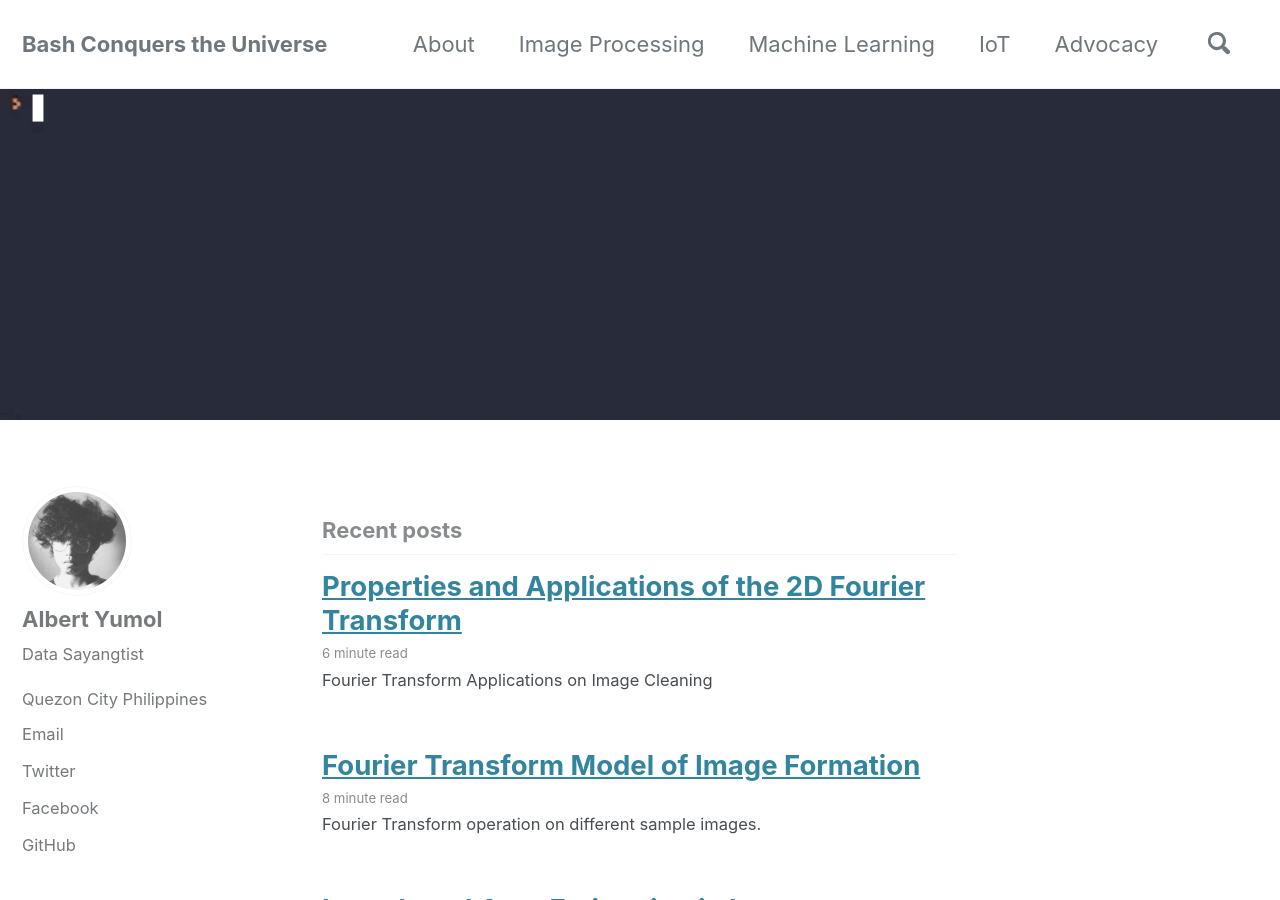
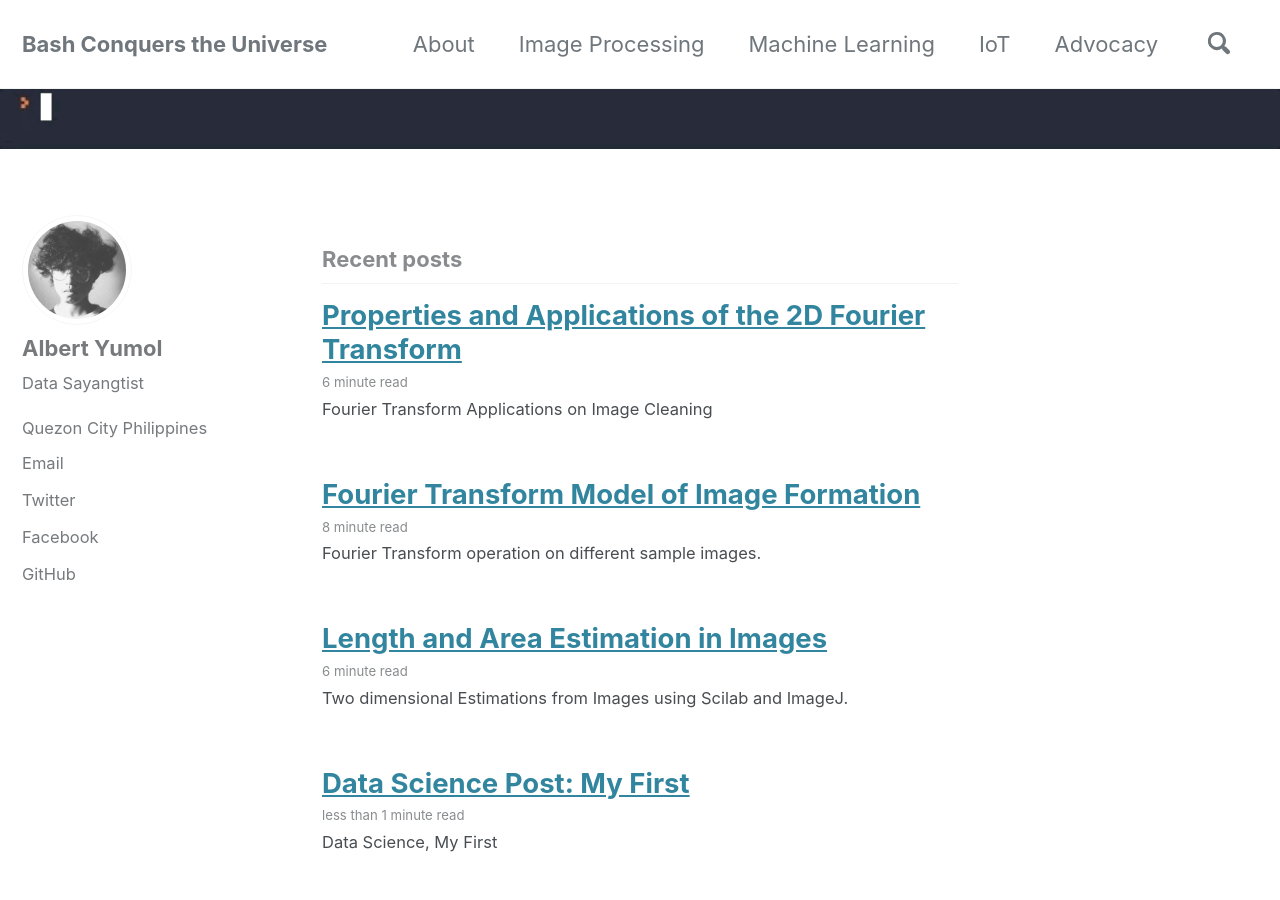
Before and after one commit to albertyumol/albertyumol.github.io, a Jekyll site: the page built from index.html, in a window 1280 px wide and 900 px high. Built offline with Jekyll 4.4.1, drawn with Linux system fonts in a browser that asks for light colours; cached includes are drawn as plain includes; the list of posts is cut into pages by our own code.

Commit message:
Doing some aestherics stuff.

```diff
--- a/index.html
+++ b/index.html
@@ -2,5 +2,5 @@
 layout: home
 author_profile: true
 header:
-  image: "images/bash.gif"
+  image: "images/bash1.gif"
 ---
```
Also changed, not shown: images/bash1.gif (added).
